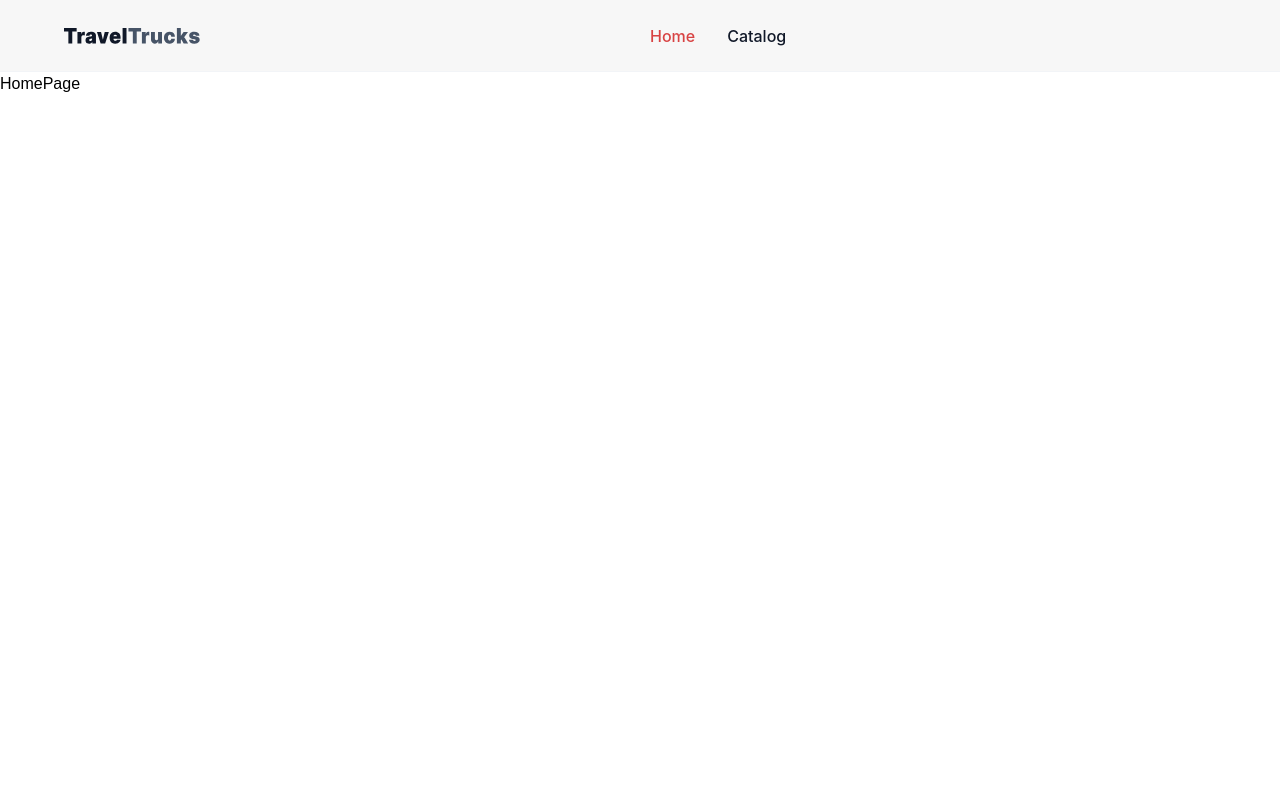
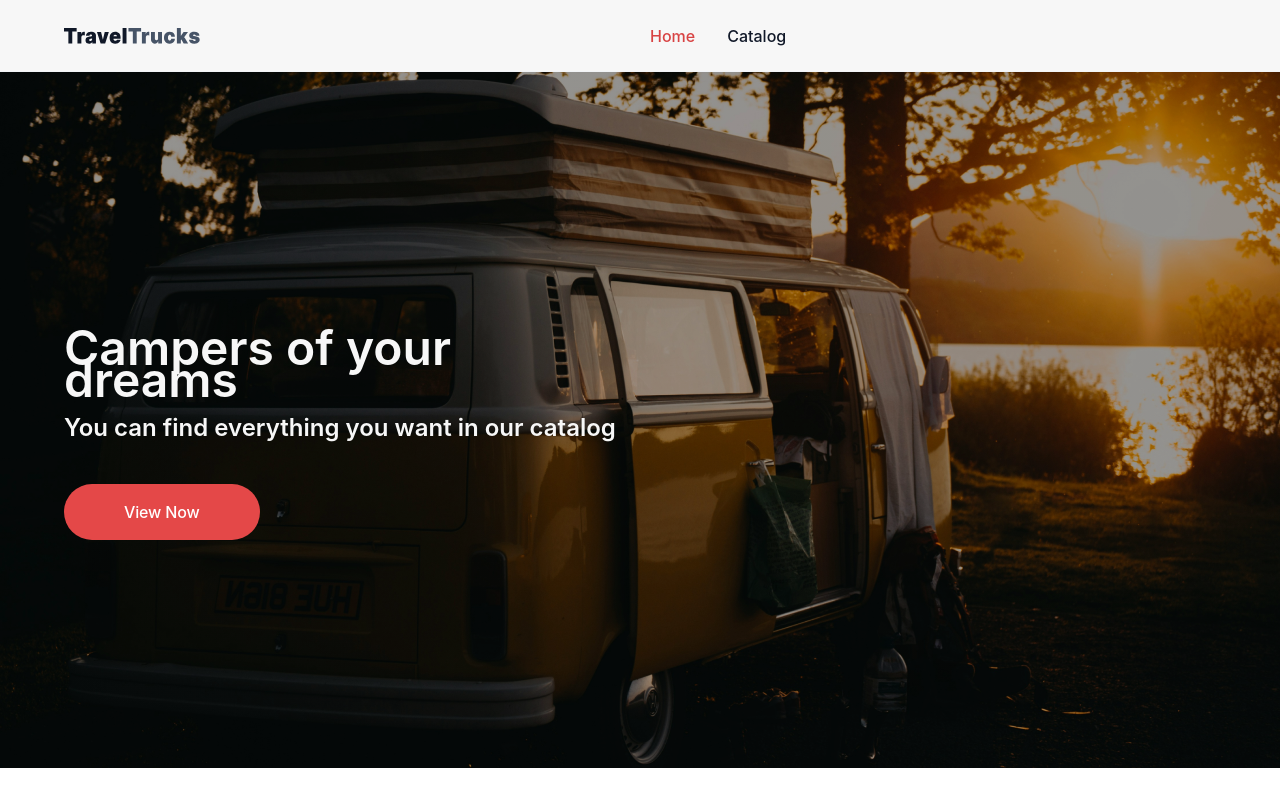
Before and after one commit to MariyaBuzhava/WanderCampers, a React (Vite) app: page / in a window 1280 px wide. Shown: the top 800 px of the page. Built offline with nearby package versions, Linux system fonts and the light colour scheme.

Commit message:
add HomePage

```diff
--- a/src/App.css
+++ b/src/App.css
@@ -4,3 +4,25 @@
   padding: 2rem;
   text-align: center;
 } */
+body {
+  font-family: "Inter", sans-serif;
+}
+
+button {
+  display: flex;
+  align-items: center;
+  gap: 10px;
+  border-radius: 200px;
+  padding: 16px 60px;
+  border: none;
+  background-color: #e44848;
+  font-weight: 500;
+  font-size: 16px;
+  line-height: 24px;
+  letter-spacing: -0.01em;
+  color: #fff;
+  cursor: pointer;
+  &:hover {
+    background: #d84343;
+  }
+}
--- a/src/components/Navigation/Navigation.module.css
+++ b/src/components/Navigation/Navigation.module.css
@@ -7,7 +7,6 @@
 .link {
   text-decoration: none;
   color: #101828;
-  font-family: "Inter", sans-serif;
   font-weight: 500;
   font-size: 16px;
   line-height: 24px;
--- a/src/pages/HomePage/HomePage.jsx
+++ b/src/pages/HomePage/HomePage.jsx
@@ -1,5 +1,17 @@
+import c from "./HomePage.module.css";
+
 function HomePage() {
-  return <div>HomePage</div>;
+  return (
+    <div className={c.container}>
+      <div className={c.title}>
+        <h1 className={c.text1}>Campers of your dreams</h1>
+        <h3 className={c.text2}>
+          You can find everything you want in our catalog
+        </h3>
+        <button>View Now</button>
+      </div>
+    </div>
+  );
 }
 
 export default HomePage;
--- a/src/pages/HomePage/HomePage.module.css
+++ b/src/pages/HomePage/HomePage.module.css
@@ -0,0 +1,37 @@
+.container {
+  display: flex;
+  align-items: center;
+  flex-direction: column;
+  width: 1440px;
+  height: 696px;
+  background: linear-gradient(rgba(0, 0, 0, 0.2), rgba(0, 0, 0, 0.2)),
+    url("/assets/images/PictureTruck.png");
+  background-size: cover;
+  background-position: center;
+}
+
+.title {
+  display: flex;
+  align-items: flex-start;
+  justify-content: flex-start;
+  flex-direction: column;
+
+  height: 176px;
+  margin: 260px 804px 260px 64px;
+}
+
+.text1 {
+  font-weight: 600;
+  font-size: 48px;
+  line-height: 32px;
+  color: #f7f7f7;
+  margin-bottom: 16px;
+}
+
+.text2 {
+  font-weight: 600;
+  font-size: 24px;
+  line-height: 32px;
+  color: #f7f7f7;
+  margin-bottom: 40px;
+}
```
Also changed, not shown: assets/images/PictureTruck.png (added).
